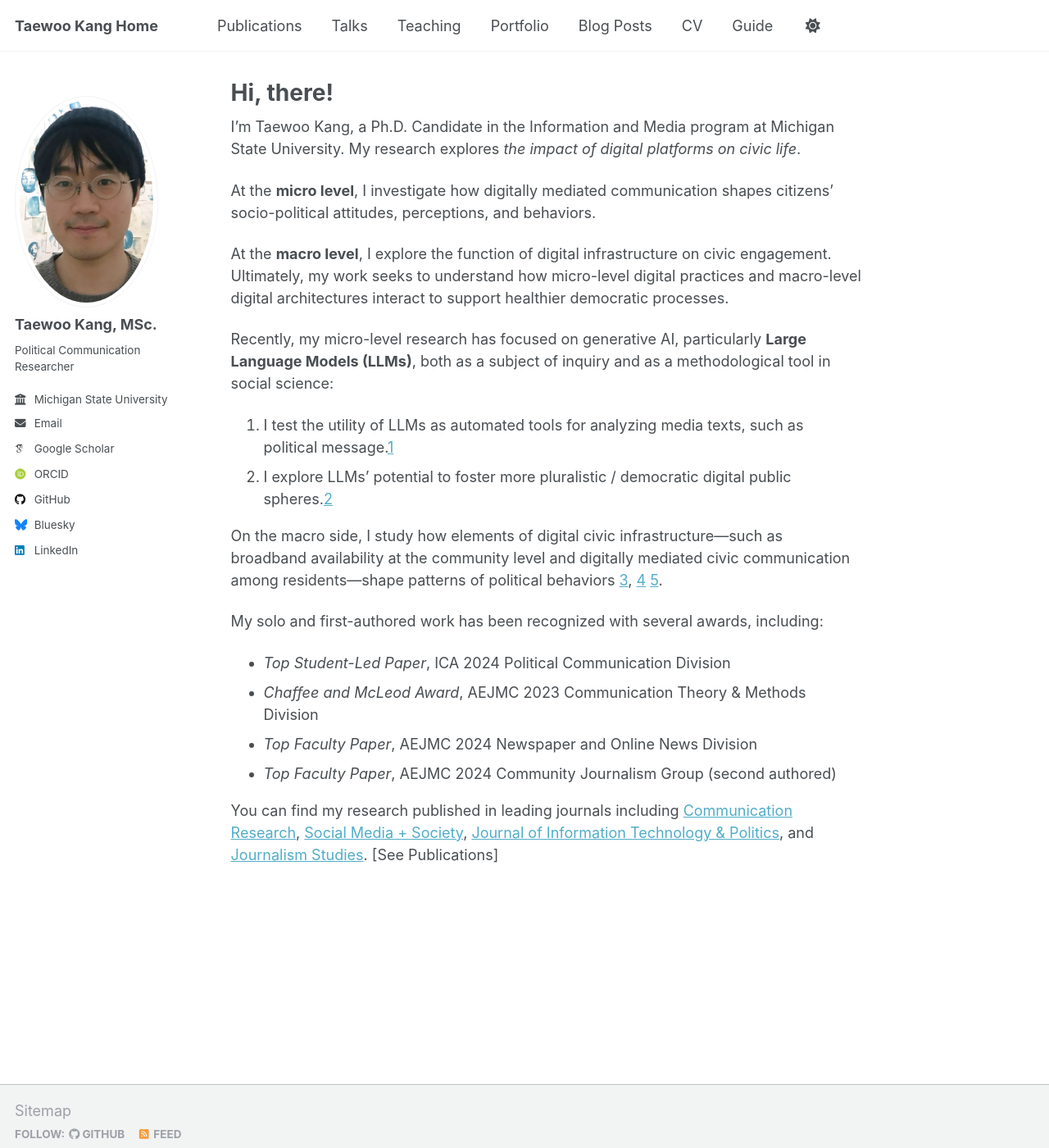
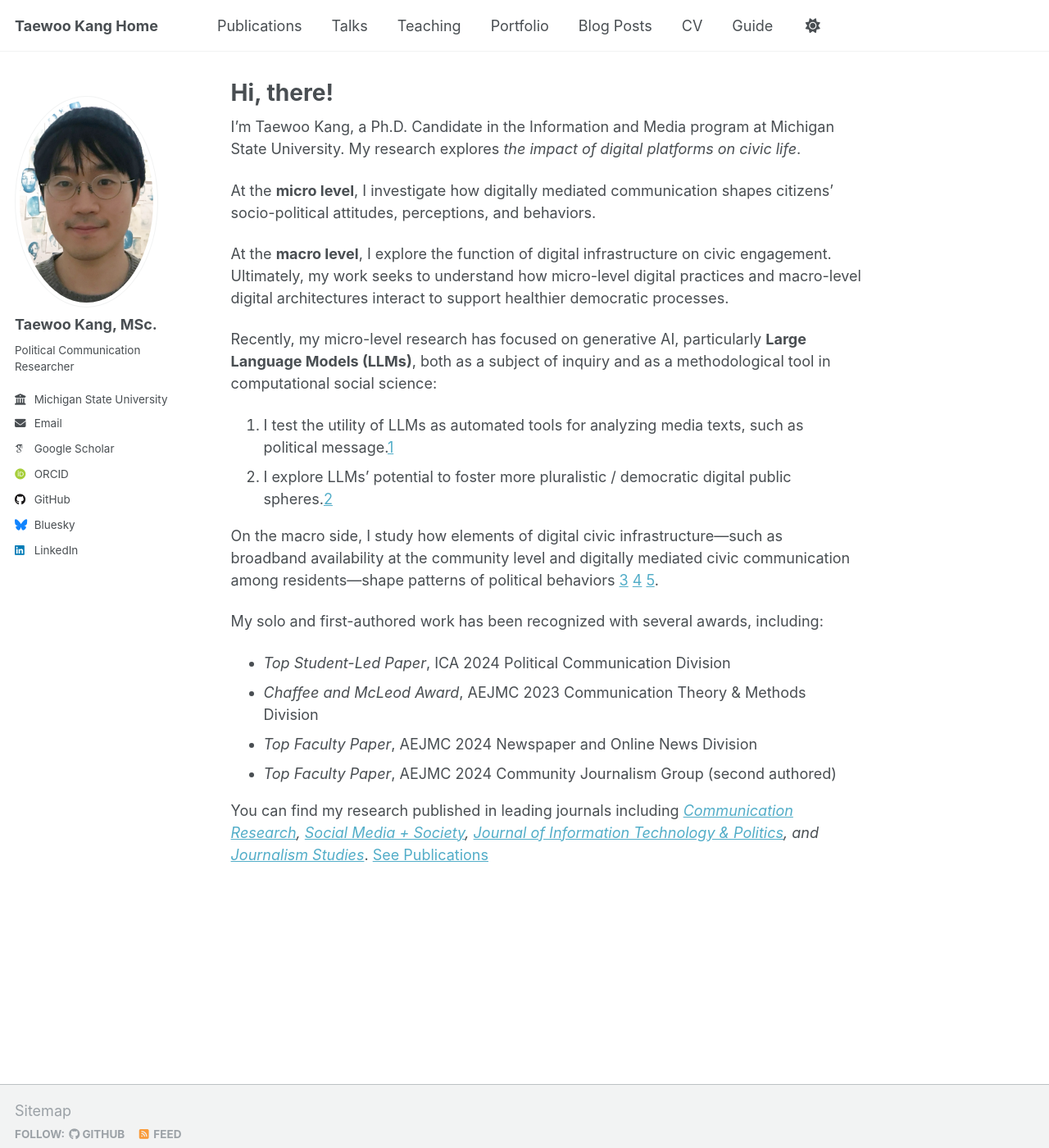
Before and after one commit to kteen2k/taewookang, a Jekyll site: the page built from _pages/about.md, in a window 1280 px wide and 1400 px high. Shown: the whole window at 82% size. Built offline with Jekyll 4.4.1, drawn with Linux system fonts in a browser that asks for light colours; some web fonts are replaced.

Commit message:
about.md

```diff
--- a/_pages/about.md
+++ b/_pages/about.md
@@ -7,23 +7,26 @@ redirect_from:
   - /about.html
 ---
 
-I'm Taewoo Kang, a Ph.D. Candidate in the Information and Media program at Michigan State University. My research explores *the impact of digital platforms on civic life*.
+I'm Taewoo Kang, a Ph.D. Candidate in the Information and Media program at Michigan State University.
+My research explores *the impact of digital platforms on civic life*.
 
 At the **micro level**, I investigate how digitally mediated communication shapes citizens’ socio-political attitudes, perceptions, and behaviors.
 
 At the **macro level**, I explore the function of digital infrastructure on civic engagement. Ultimately, my work seeks to understand how micro-level digital practices and macro-level digital architectures interact to support healthier democratic processes.
 
-Recently, my micro-level research has focused on generative AI, particularly **Large Language Models (LLMs)**, both as a subject of inquiry and as a methodological tool in social science:
+Recently, my micro-level research has focused on generative AI, particularly **Large Language Models (LLMs)**, both as a subject of inquiry and as a methodological tool in computational social science:
+
 1. I test the utility of LLMs as automated tools for analyzing media texts, such as political message.[1](
 https://doi.org/10.48550/arXiv.2502.00903)
 2. I explore LLMs' potential to foster more pluralistic / democratic digital public spheres.[2](https://cristianvaccari.com/2024/10/03/program-of-the-10th-conference-of-the-international-journal-of-press-politics-university-of-edinburgh-17-18-october-2024/)
 
-On the macro side, I study how elements of digital civic infrastructure—such as broadband availability at the community level and digitally mediated civic communication among residents—shape patterns of political behaviors [3](https://doi.org/10.1177/00936502241311943), [4](https://doi.org/10.1080/19331681.2025.2511051) [5](https://doi.org/10.1177/20563051251315255).
+On the macro side, I study how elements of digital civic infrastructure—such as broadband availability at the community level and digitally mediated civic communication among residents—shape patterns of political behaviors [3](https://doi.org/10.1177/00936502241311943) [4](https://doi.org/10.1080/19331681.2025.2511051) [5](https://doi.org/10.1177/20563051251315255).
 
 My solo and first-authored work has been recognized with several awards, including:
+
 - *Top Student-Led Paper*, ICA 2024 Political Communication Division
 - *Chaffee and McLeod Award*, AEJMC 2023 Communication Theory & Methods Division
 - *Top Faculty Paper*, AEJMC 2024 Newspaper and Online News Division
 - *Top Faculty Paper*, AEJMC 2024 Community Journalism Group (second authored)
 
-You can find my research published in leading journals including [Communication Research](https://doi.org/10.1177/00936502241311943), [Social Media + Society](https://doi.org/10.1177/20563051251315255), [Journal of Information Technology & Politics](https://doi.org/10.1080/19331681.2025.2511051), and [Journalism Studies](https://doi.org/10.1080/1461670X.2023.2246075). [See Publications]
+You can find my research published in leading journals including *[Communication Research](https://doi.org/10.1177/00936502241311943), [Social Media + Society](https://doi.org/10.1177/20563051251315255), [Journal of Information Technology & Politics](https://doi.org/10.1080/19331681.2025.2511051), and [Journalism Studies](https://doi.org/10.1080/1461670X.2023.2246075)*. [See Publications](https://kteen2k.github.io/taewookang/publications/)
```
